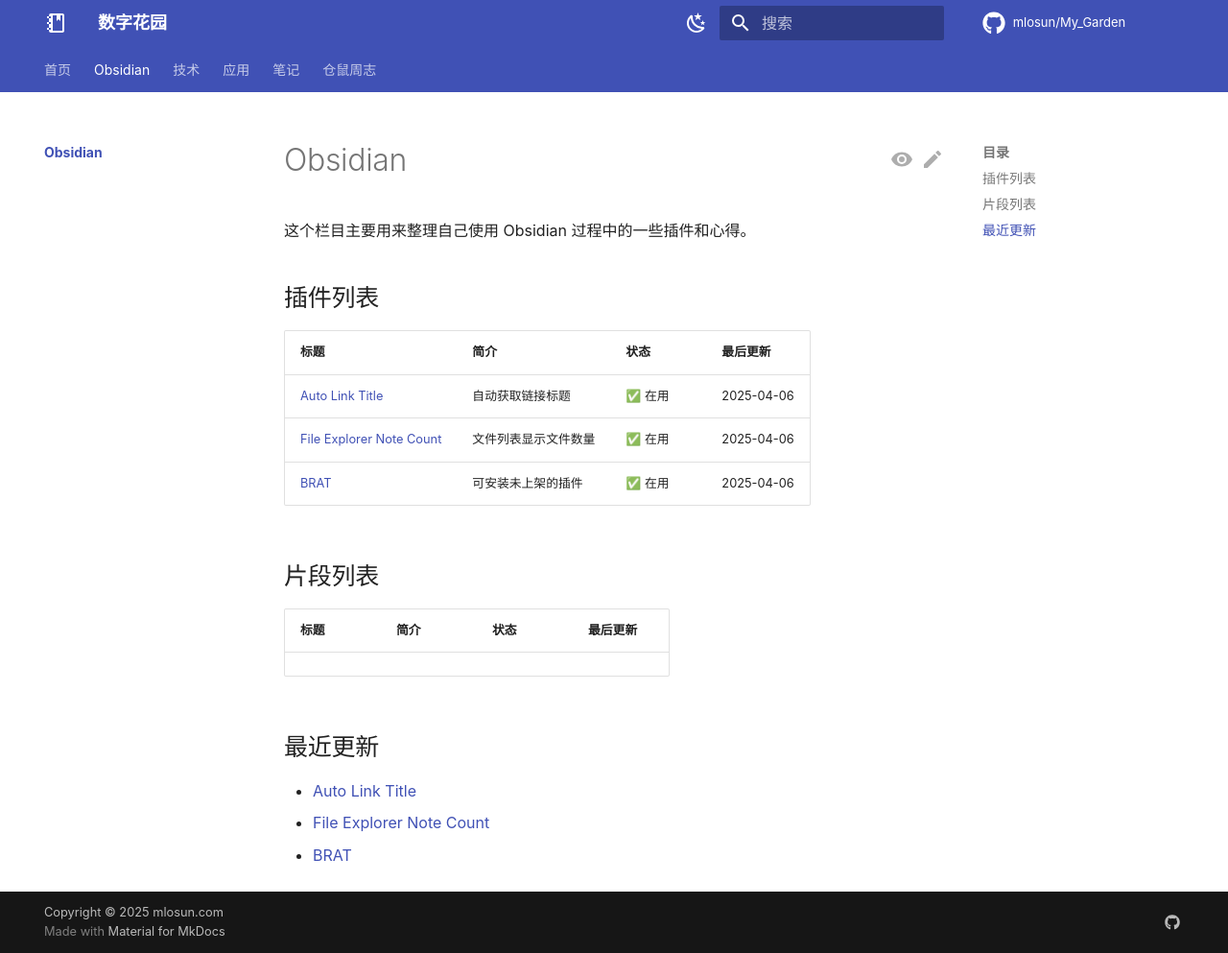
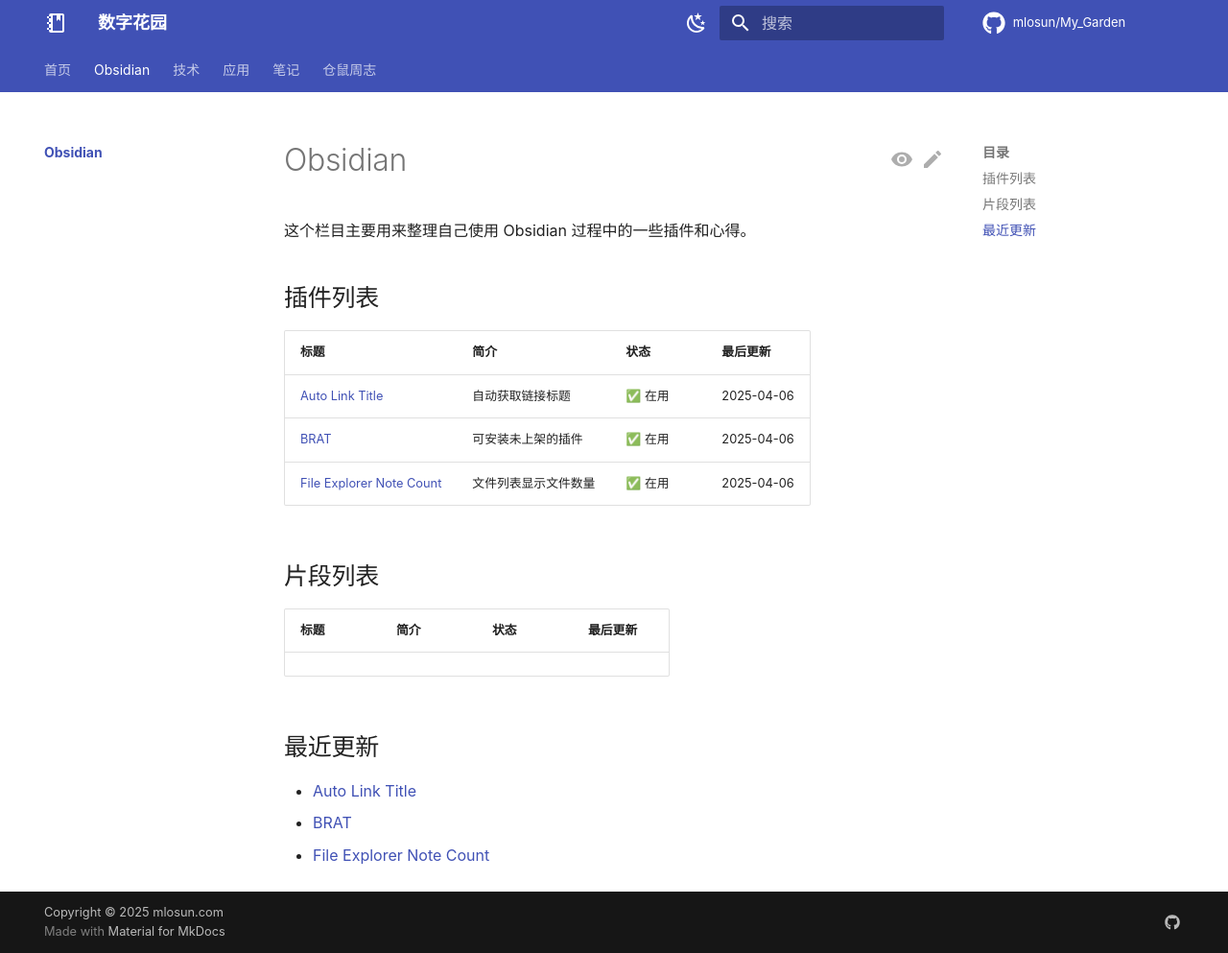
Before and after one commit to mlosun/My_Garden, an MkDocs documentation site: the page built from docs/obsidian/index.md, in a window 1280 px wide and 993 px high. Shown: the whole window at 96% size. Built offline with MkDocs 1.6.1 and Material for MkDocs 9.7.7, drawn with Linux system fonts in a browser that asks for light colours; comment, search, counter and statistics services are not loaded.

```diff
--- a/docs/obsidian/index.md
+++ b/docs/obsidian/index.md
@@ -12,8 +12,8 @@ title: Obsidian
 | 标题                                                                               | 简介         | 状态   | 最后更新       |
 | -------------------------------------------------------------------------------- | ---------- | ---- | ---------- |
 | [Auto Link Title](./plugins/Auto%20Link%20Title.md)                   | 自动获取链接标题   | ✅ 在用 | 2025-04-06 |
+| [BRAT](./plugins/BRAT.md)                                         | 可安装未上架的插件  | ✅ 在用 | 2025-04-06 |
 | [File Explorer Note Count](./plugins/File%20Explorer%20Note%20Count.md) | 文件列表显示文件数量 | ✅ 在用 | 2025-04-06 |
-| [BRAT](./plugins/BRAT.md)                                         | 可安装未上架的插件  | ✅ 在用 | 2025-04-06 |
 
 
 ## 片段列表
@@ -25,5 +25,5 @@ title: Obsidian
 ## 最近更新
 
 - [Auto Link Title](./plugins/Auto%20Link%20Title.md)
+- [BRAT](./plugins/BRAT.md)
 - [File Explorer Note Count](./plugins/File%20Explorer%20Note%20Count.md)
-- [BRAT](./plugins/BRAT.md)
```
